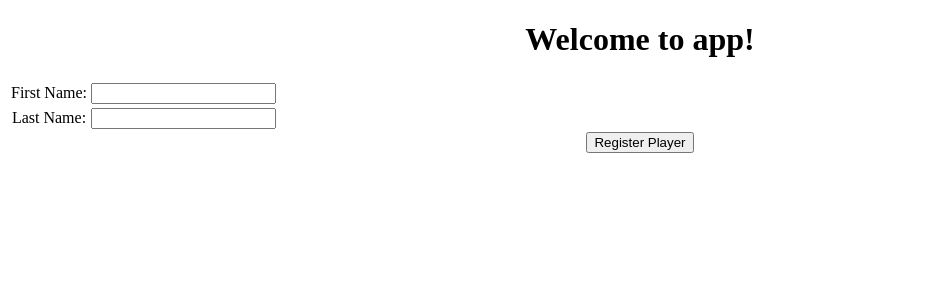
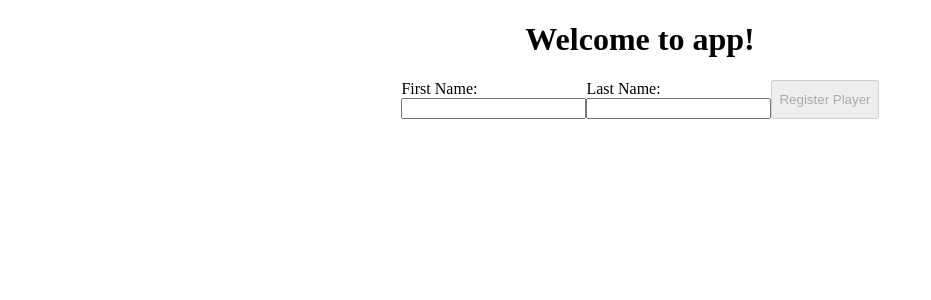
Before and after one commit to PlarzoidProductions/web-optics, an Angular app: page /register in a window 1280 px wide. Shown: the top 300 px of the page, without its empty margins (0-931 px from the left). Built offline with nearby package versions, Linux system fonts and the light colour scheme.

Commit message:
Add Angular Flex Layout

```diff
--- a/package.json
+++ b/package.json
@@ -18,9 +18,11 @@
   "private": true,
   "dependencies": {
     "@angular/animations": "^5.2.10",
+    "@angular/cdk": "^5.2.5",
     "@angular/common": "^5.2.10",
     "@angular/compiler": "^5.2.10",
     "@angular/core": "^5.2.10",
+    "@angular/flex-layout": "^5.0.0-beta.14",
     "@angular/forms": "^5.2.10",
     "@angular/http": "^5.2.10",
     "@angular/platform-browser": "^5.2.10",
--- a/src/app/app.module.ts
+++ b/src/app/app.module.ts
@@ -1,4 +1,5 @@
 import { NgModule } from '@angular/core'
+import { FlexLayoutModule } from '@angular/flex-layout'
 import { BrowserModule } from '@angular/platform-browser'
 import { RouterModule } from '@angular/router'
 
@@ -21,6 +22,7 @@ import { TournamentModule } from './tournament/tournament.module'
     OpenPlayModule,
     TournamentModule,
     RouterModule.forRoot([]),
+    FlexLayoutModule,
   ],
   providers: [PlayerService, PrizeService, GameSystemsService],
   bootstrap: [AppComponent],
--- a/src/app/player/player-registration/player-registration.component.html
+++ b/src/app/player/player-registration/player-registration.component.html
@@ -1,25 +1,15 @@
-<form [formGroup]="registrationFormGroup">
-  <div class="form">
-    <table>
-      <tr>
-        <td class="label">
-          <label for="player-registration-first-name">First Name:</label>
-        </td>
-        <td>
-          <input name="firstName" type="text" formControlName="firstNameInput" id="player-registration-first-name">
-        </td>
-      </tr>
-      <tr>
-        <td class="label">
-          <label for="player-registration-last-name">Last Name:</label>
-        </td>
-        <td>
-          <input name="lastName" type="text" formControlName="lastNameInput" id="player-registration-last-name">
-        </td>
-      </tr>
-    </table>
-  </div>
-  <div class="submit-button">
-    <button type="submit" name="submit-registration" id="registration-submit" value="submit" (click)="onRegister()">Register Player</button>
-  </div>
-</form>
+<div fxLayout="column" fxLayoutAlign="space-around center">
+  <form [formGroup]="registrationFormGroup">
+    <div fxFlex fxLayout="column" fxLayoutAlign="center start">
+      <label fxFlex for="player-registration-first-name">First Name:</label>
+      <input fxFlex name="firstName" type="text" formControlName="firstNameInput" id="player-registration-first-name" required
+        aria-required="true">
+    </div>
+    <div fxFlex fxLayout="column" fxLayoutAlign="center start">
+      <label fxFlex for="player-registration-last-name">Last Name:</label>
+      <input fxFlex name="lastName" type="text" formControlName="lastNameInput" id="player-registration-last-name" required aria-required="true">
+    </div>
+    <button fxFlex="grow" type="submit" name="submit-registration" id="registration-submit" value="submit" (click)="onRegister()"
+      [disabled]="!registrationFormGroup.valid">Register Player</button>
+  </form>
+</div>
```
Also changed, not shown: src/app/player/player.module.ts (+8 -1 lines), 1 other file (tests, documents, lock files or other folders).
